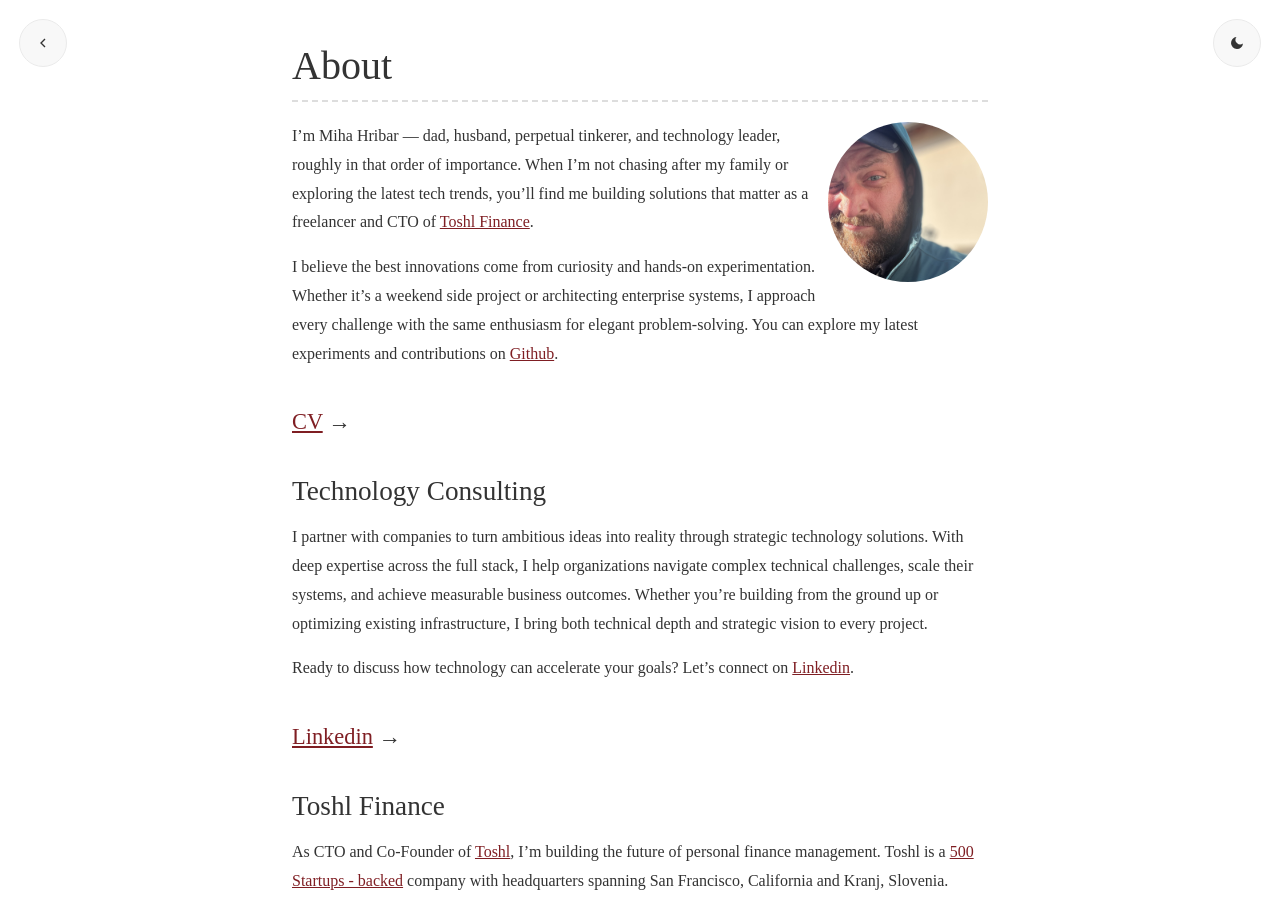
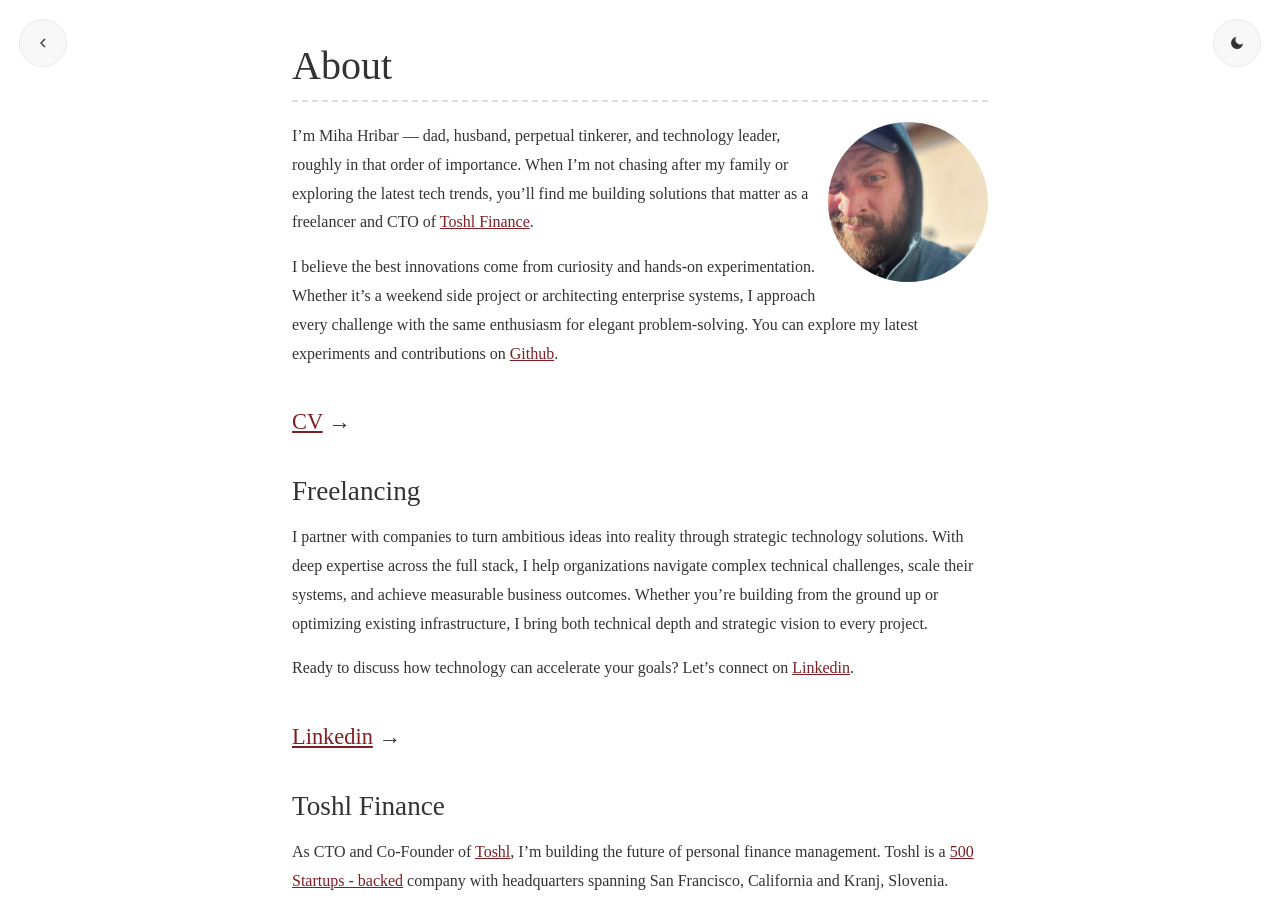
Before and after one commit to mihahribar/mihahribar.github.io, a Jekyll site: the page built from about.md, in a window 1280 px wide and 900 px high. Built offline with Jekyll 4.4.1, drawn with Linux system fonts in a browser that asks for light colours.

Commit message:
freelancing

```diff
--- a/_layouts/default.html
+++ b/_layouts/default.html
@@ -116,7 +116,7 @@
 <footer>
 	<section>
 		<h2>whoami</h2>
-		<p>Hi! I'm Miha. I <a href="https://linkedin.com/in/mihahribar">consult</a>, I <a href="https://toshl.com">tinker</a>. I <a href="https://github.com/mihahribar">code</a>. I <a href="/books">read</a>.</p>
+		<p>Hi! I'm Miha. I <a href="https://linkedin.com/in/mihahribar">freelance</a>, I <a href="https://toshl.com">tinker</a>. I <a href="https://github.com/mihahribar">code</a>. I <a href="/books">read</a>.</p>
 	</section>
 	<section>
 		<h2>ls -l</h2>
--- a/about.md
+++ b/about.md
@@ -13,8 +13,8 @@
 
 ### [CV](/cv) →
 
-Technology Consulting
-----------
+Freelancing
+-----------
 
 I partner with companies to turn ambitious ideas into reality through strategic technology solutions. With deep expertise across the full stack, I help organizations navigate complex technical challenges, scale their systems, and achieve measurable business outcomes. Whether you're building from the ground up or optimizing existing infrastructure, I bring both technical depth and strategic vision to every project.
 
```
